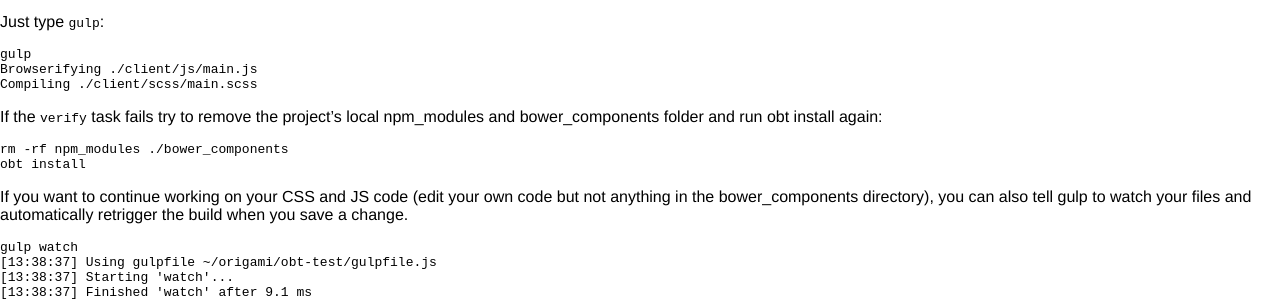
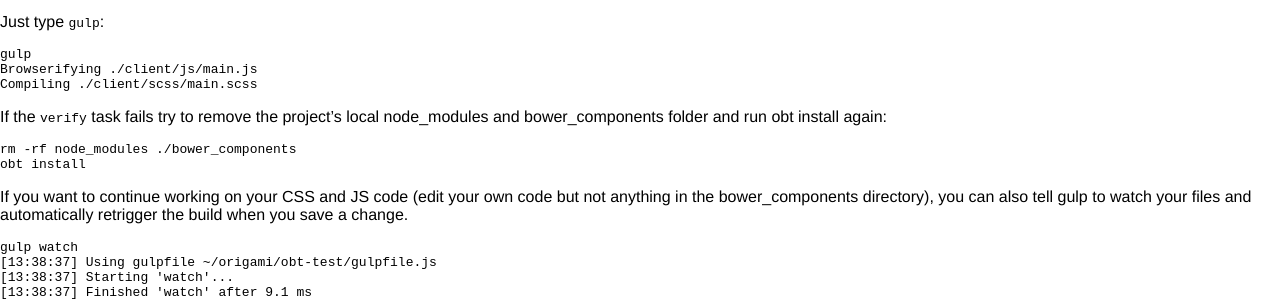
Before and after one commit to Financial-Times/ft-origami, a Jekyll site: the page built from docs/developer-guide/building-modules.md, in a window 1280 px wide and 900 px high, scrolled down 5955 px. Shown: the part 152-453 px from the top of the window. Built offline with Jekyll 4.4.1, drawn with Linux system fonts in a browser that asks for light colours; nearby versions of some CDN libraries; comment, search, counter and statistics services are not loaded; a style sheet for code colours, icons or effects is not loaded.

Commit message:
Correct a typo
`npm_modules` should be `node_modules`

```diff
--- a/docs/developer-guide/building-modules.md
+++ b/docs/developer-guide/building-modules.md
@@ -347,10 +347,10 @@ Just type `gulp`:
 Compiling ./client/scss/main.scss</output>
 </pre>
 
-If the `verify` task fails try to remove the project's local npm_modules and bower_components folder and run obt install again:
+If the `verify` task fails try to remove the project's local node_modules and bower_components folder and run obt install again:
 
 <pre class="cli">
-<kbd>rm -rf npm_modules ./bower_components</kbd>
+<kbd>rm -rf node_modules ./bower_components</kbd>
 <kbd>obt install</kbd>
 </pre>
 
```
